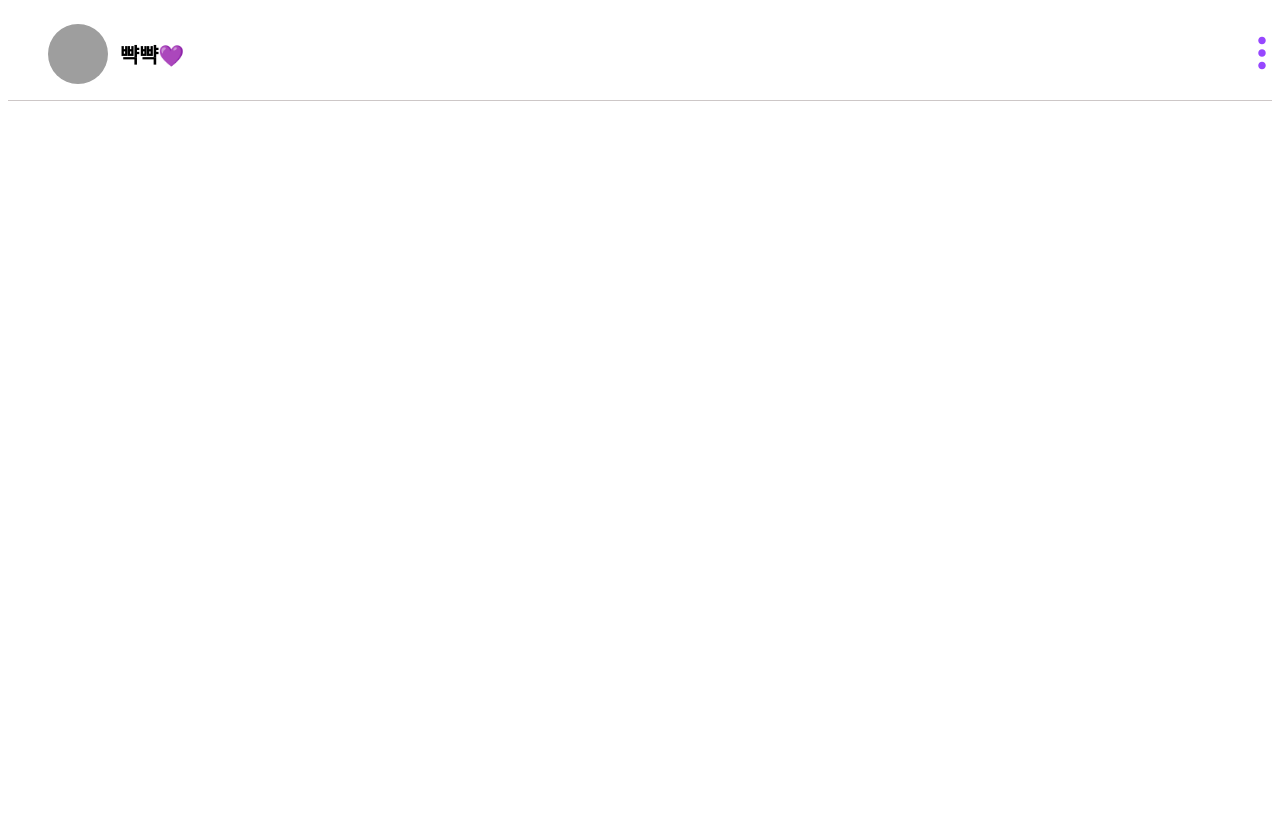
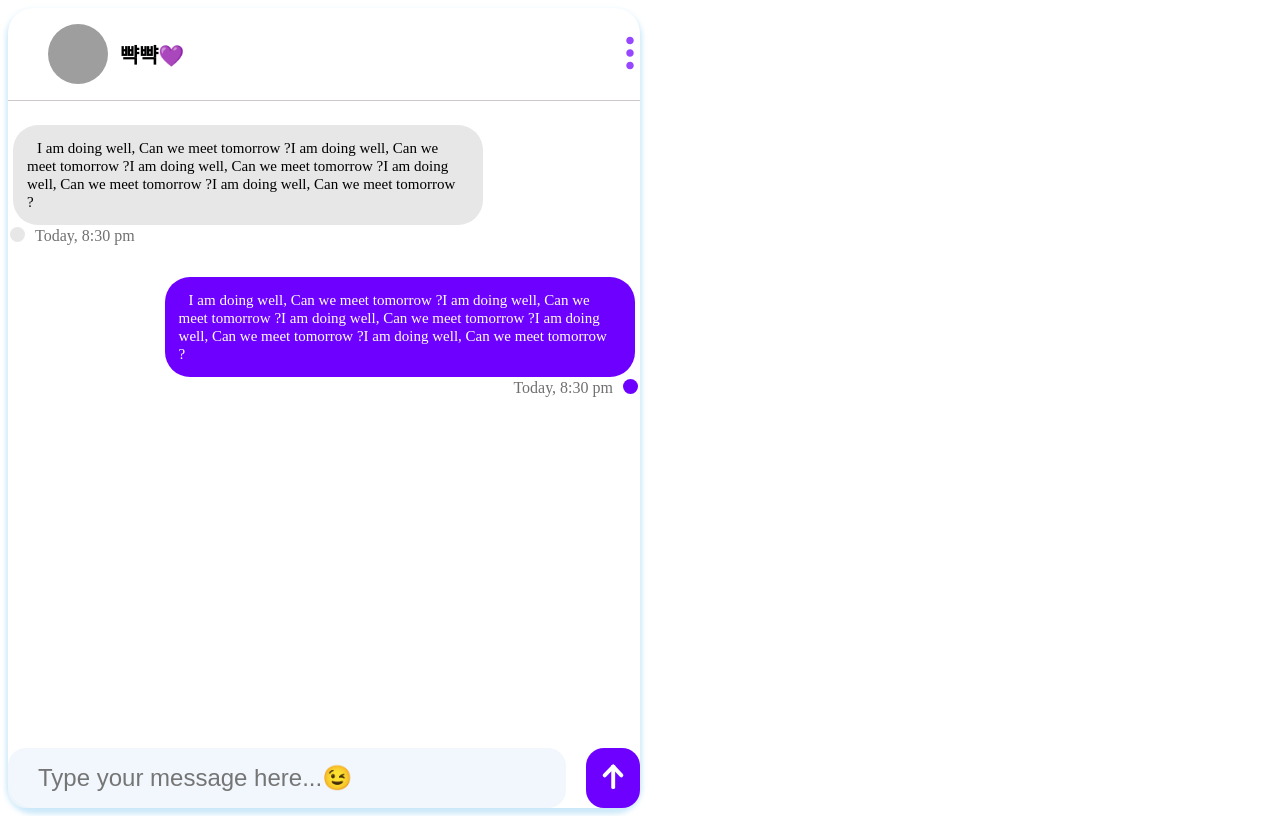
Before and after one commit to jio-ping/react-work, a React (Vite) app in the folder chatting/: page / in a window 1280 px wide. Built offline with nearby package versions, Linux system fonts and the light colour scheme; grey boxes are pictures that could not be loaded.

Commit message:
Feat : 채팅방 컴포넌트 마크업, 스타일링

```diff
--- a/chatting/src/App.jsx
+++ b/chatting/src/App.jsx
@@ -1,18 +1,11 @@
 import { createRoot } from "react-dom/client";
 import React from "react";
-import {
-  SpeechBubble,
-  MessageInput,
-  ChatroomList,
-  ChatSummary,
-  ChatroomInfo,
-  NavBar,
-} from "./components/index.js";
+import { Chatroom } from "./components/index.js";
 
 function App() {
   return (
     <>
-      <ChatroomInfo />
+      <Chatroom />
     </>
   );
 }
--- /dev/null
+++ b/chatting/src/components/Chatroom/Chatroom.jsx
@@ -0,0 +1,24 @@
+import style from "./Chatroom.module.css";
+import {
+  SpeechBubble,
+  MessageInput,
+  ChatroomInfo,
+} from "/src/components/index.js";
+// import { string } from "prop-types";
+function Chatroom() {
+  return (
+    <div className={style.chatroom}>
+      <ChatroomInfo />
+      <div className={style.Bubbles}>
+        <SpeechBubble sender="너" />
+        <SpeechBubble sender="나" />
+      </div>
+      <MessageInput />
+    </div>
+  );
+}
+export default Chatroom;
+/*Chatroom.prototype = {
+  chatroom_id :"string",
+  sender: "string",
+};*/
--- /dev/null
+++ b/chatting/src/components/Chatroom/Chatroom.module.css
@@ -0,0 +1,20 @@
+.chatroom {
+  height: 100vh;
+  display: flex;
+  flex-direction: column;
+  justify-content: space-between;
+  width: 50%;
+  border-radius: 25px;
+  background: #fff;
+  box-shadow: 0px 4px 5px 2px rgba(121, 197, 239, 0.38);
+}
+.Bubbles {
+  padding-block: 20px;
+  height: 80%;
+  display: flex;
+  overflow-y: scroll;
+
+  flex-direction: column;
+  margin: 0;
+  box-sizing: border-box;
+}
--- a/chatting/src/components/index.js
+++ b/chatting/src/components/index.js
@@ -1,5 +1,6 @@
+export { default as NavBar } from "./NavBar/NavBar";
+export { default as Chatroom } from "./Chatroom/Chatroom";
 export { default as A11yHidden } from "./A11yHidden/A11yHidden";
-export { default as NavBar } from "./NavBar/NavBar";
 export { default as ChatroomInfo } from "./ChatroomInfo/ChatroomInfo";
 export { default as ChatSummary } from "./ChatSummary/ChatSummary";
 export { default as SpeechBubble } from "./SpeechBubble/SpeechBubble";
```
